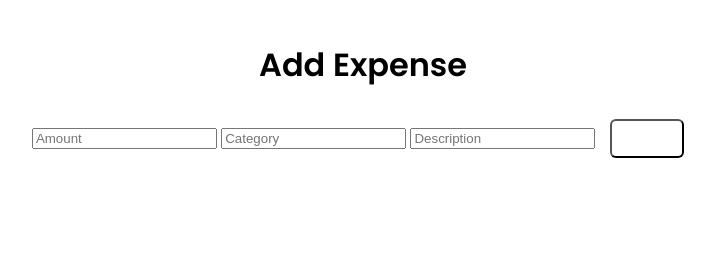
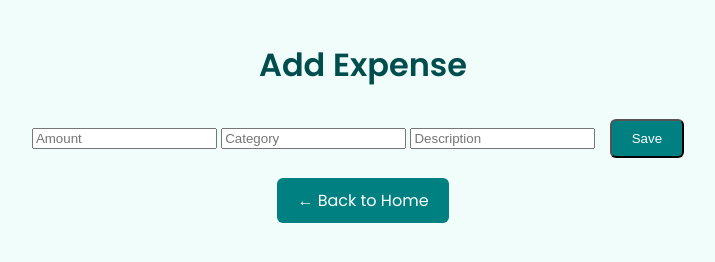
Before and after one commit to nadimintymanaswini3003/expense-tracker, a plain HTML site: page add_expense.html in a window 1280 px wide. Shown: the whole page, without its empty margins (277-992 px from the left). Drawn offline with Linux system fonts and the light colour scheme.

Commit message:
Fix CSS root, remove conflict markers, add Chart.js

```diff
--- a/script.js
+++ b/script.js
@@ -1,4 +1,3 @@
-
 document.addEventListener("DOMContentLoaded", function () {
     // Chart.js setup
     const ctx = document.getElementById('expenseChart').getContext('2d');
--- a/styles.css
+++ b/styles.css
@@ -1,4 +1,4 @@
-root {
+:root {
     --bg-color: #f0fdfa;
     --text-color: #004d4d;
     --card-bg: #ffffff;
@@ -102,5 +102,4 @@ h2 {
 
 .card p {
     margin: 5px 0;
-    =======
 }
```
Also changed, not shown: add_expense.html (+2 -0 lines), index.html (+4 -7 lines).
